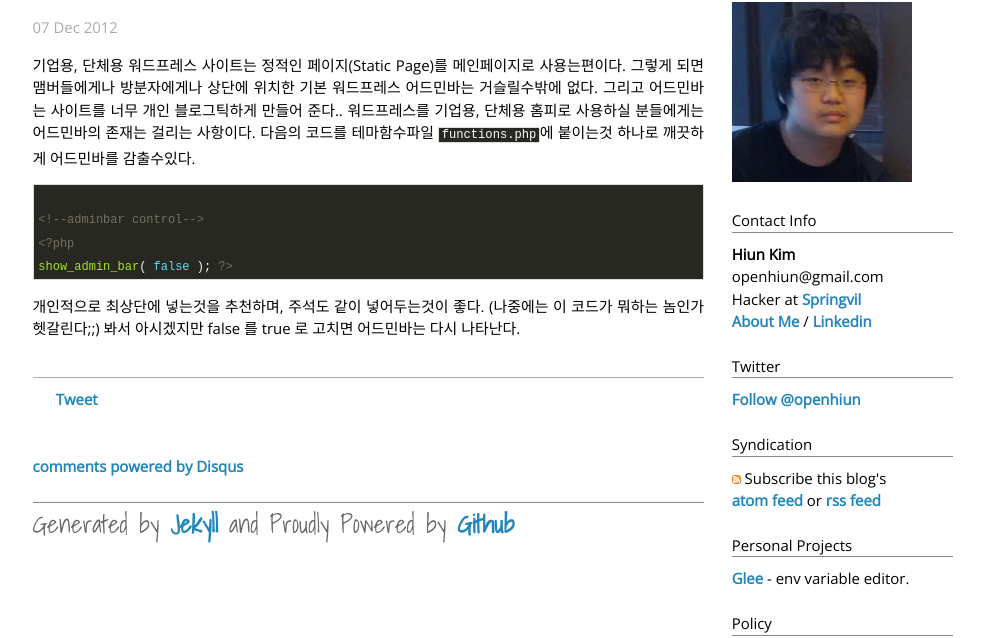
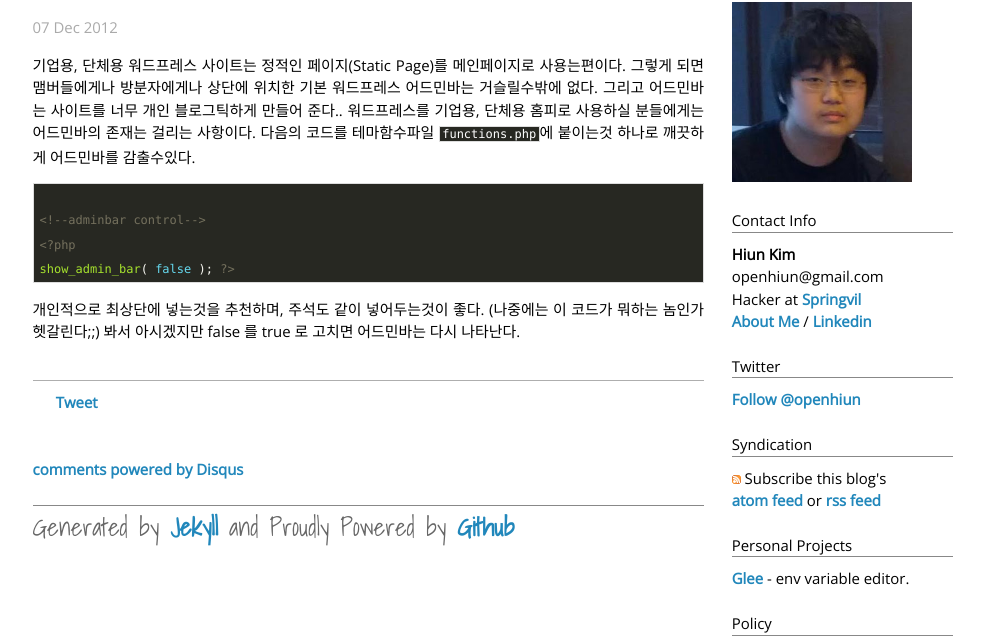
Before and after one commit to Gorski4123/openhiun.github.com, a Jekyll site: the page built from _posts/2012-12-07-how-to-hide-adminbar-in-wordpress.md, in a window 1280 px wide. Shown: the part 175-813 px from the top of the page, without its empty margins (160-1144 px from the left). Built offline with Jekyll 4.4.1, drawn with Linux system fonts in a browser that asks for light colours; Markdown is read by kramdown in place of the engine named in the settings; comment, search, counter and statistics services are not loaded.

Commit message:
Update main.css

```diff
--- a/css/main.css
+++ b/css/main.css
@@ -207,7 +207,6 @@
 
 pre {
   font-family: 'Monaco', 'Lucida Console', 'Source Code Pro', sans-serif;
-  font-size: 12px;
   background-color: #272822 !important;
   color:#ffffff;
 }
@@ -216,3 +215,14 @@
   background-color: #272822 !important;
   color:#ffffff;
 }
+
+
+code span {
+  font-family: 'Monaco', 'Lucida Console', 'Source Code Pro', sans-serif;
+  font-size: 12px;
+}
+
+p code {
+  font-family: 'Monaco', 'Lucida Console', 'Source Code Pro', sans-serif;
+  font-size: 12px;
+}
```
